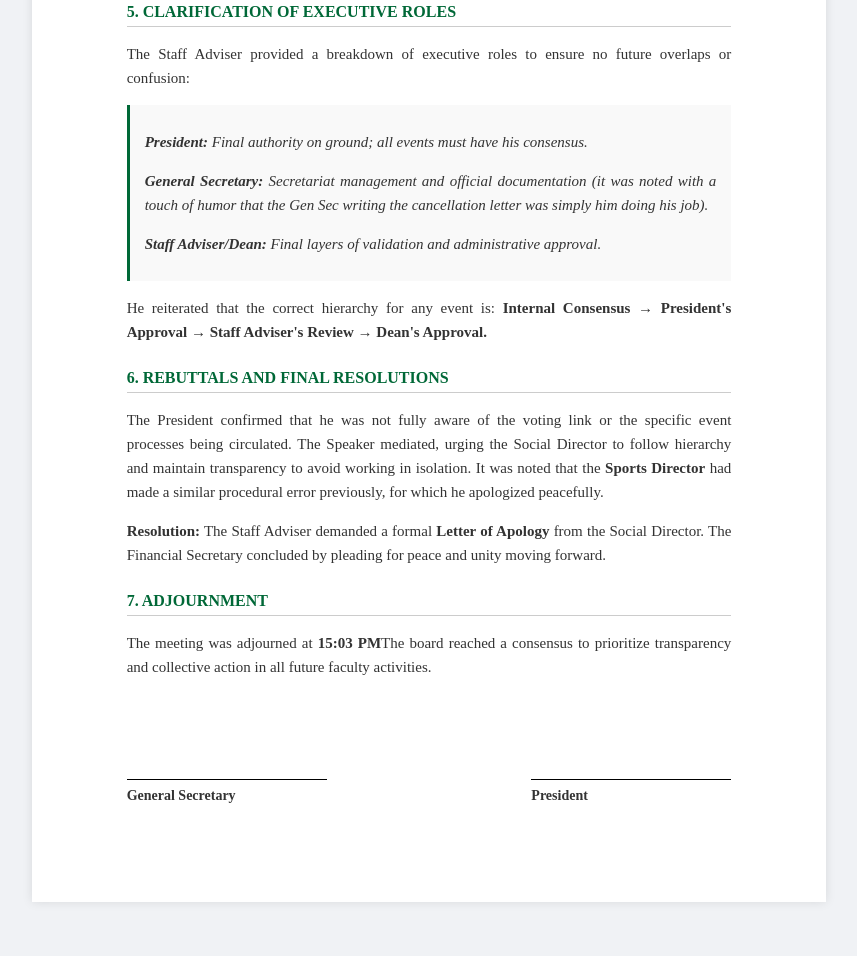
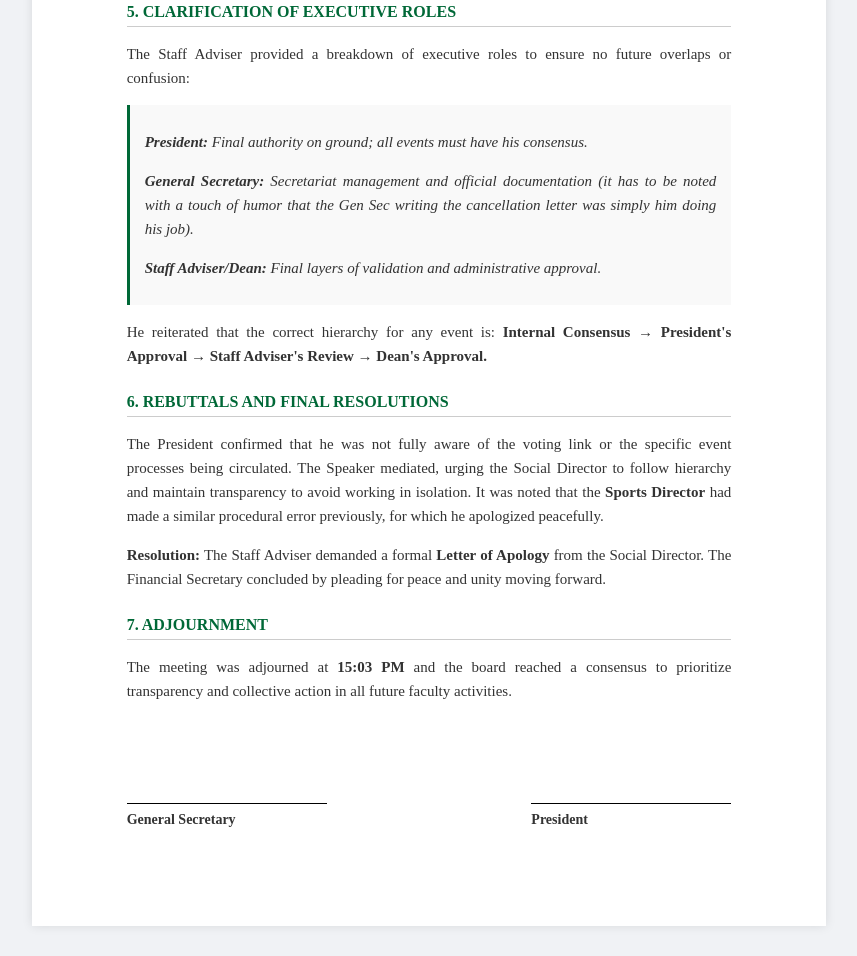
Before and after one commit to dgeak1/h, a plain HTML site: page index.html in a window 1280 px wide. Shown: the part 1133-2089 px from the top of the page, without its empty margins (211-1068 px from the left). Before the commit the page ends 2065 px from the top, so only its background shows below. Drawn offline with Linux system fonts and the light colour scheme.

Commit message:
Update index.html

```diff
--- a/index.html
+++ b/index.html
@@ -130,7 +130,7 @@
             <p>The Staff Adviser provided a breakdown of executive roles to ensure no future overlaps or confusion:</p>
             <div class="role-box">
                 <p><strong>President:</strong> Final authority on ground; all events must have his consensus.</p>
-                <p><strong>General Secretary:</strong> Secretariat management and official documentation (it was noted with a touch of humor that the Gen Sec writing the cancellation letter was simply him doing his job).</p>
+                <p><strong>General Secretary:</strong> Secretariat management and official documentation (it has to be noted with a touch of humor that the Gen Sec writing the cancellation letter was simply him doing his job).</p>
                 <p><strong>Staff Adviser/Dean:</strong> Final layers of validation and administrative approval.</p>
             </div>
             <p>He reiterated that the correct hierarchy for any event is: <strong>Internal Consensus &rarr; President's Approval &rarr; Staff Adviser's Review &rarr; Dean's Approval.</strong></p>
@@ -144,7 +144,7 @@
 
         <section>
             <h2>7. Adjournment</h2>
-            <p>The meeting was adjourned at <strong>15:03 PM</strong>The board reached a consensus to prioritize transparency and collective action in all future faculty activities.</p>
+            <p>The meeting was adjourned at <strong>15:03 PM</strong> and the board reached a consensus to prioritize transparency and collective action in all future faculty activities.</p>
         </section>
 
         <div class="footer">
```
